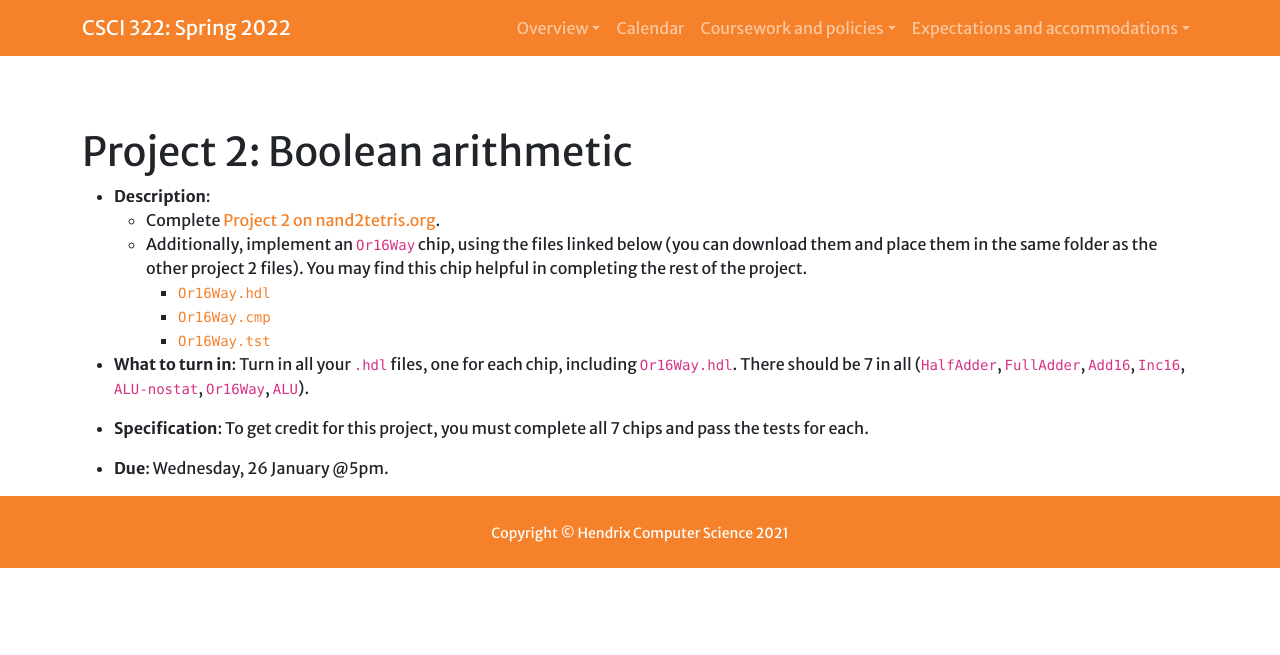
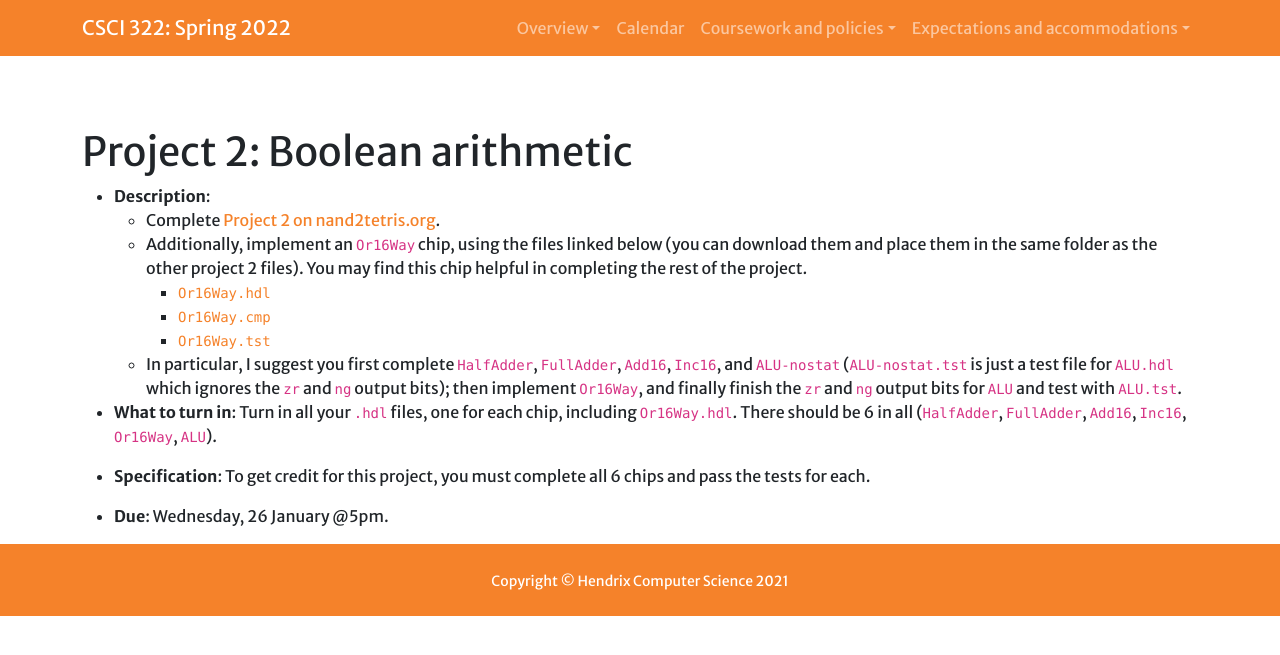
Before and after one commit to Hendrix-CS/csci322, a Jekyll site: the page built from projects/02-boolean-arithmetic.md, in a window 1280 px wide. Shown: the top 655 px of the page. Built offline with Jekyll 4.4.1, drawn with Linux system fonts in a browser that asks for light colours; a script that is not in the unit is left out.

Commit message:
update project 2

```diff
--- a/projects/02-boolean-arithmetic.md
+++ b/projects/02-boolean-arithmetic.md
@@ -16,13 +16,18 @@ due: Wednesday, 26 January
         - [`Or16Way.hdl`](../static/Or16Way.hdl)
         - [`Or16Way.cmp`](../static/Or16Way.cmp)
         - [`Or16Way.tst`](../static/Or16Way.tst)
+    - In particular, I suggest you first complete `HalfAdder`,
+      `FullAdder`, `Add16`, `Inc16`, and `ALU-nostat`
+      (`ALU-nostat.tst` is just a test file for `ALU.hdl` which
+      ignores the `zr` and `ng` output bits); then implement
+      `Or16Way`, and finally finish the `zr` and `ng` output bits for
+      `ALU` and test with `ALU.tst`.
 
 * **What to turn in**: Turn in all your `.hdl` files, one for each
-  chip, including `Or16Way.hdl`.  There should be 7 in all
-  (`HalfAdder`, `FullAdder`, `Add16`, `Inc16`, `ALU-nostat`,
-  `Or16Way`, `ALU`).
+  chip, including `Or16Way.hdl`.  There should be 6 in all
+  (`HalfAdder`, `FullAdder`, `Add16`, `Inc16`, `Or16Way`, `ALU`).
 
 * **Specification**: To get credit for this project, you must complete
-  all 7 chips and pass the tests for each.
+  all 6 chips and pass the tests for each.
 
 * **Due**: {{page.due}} @5pm.
```
